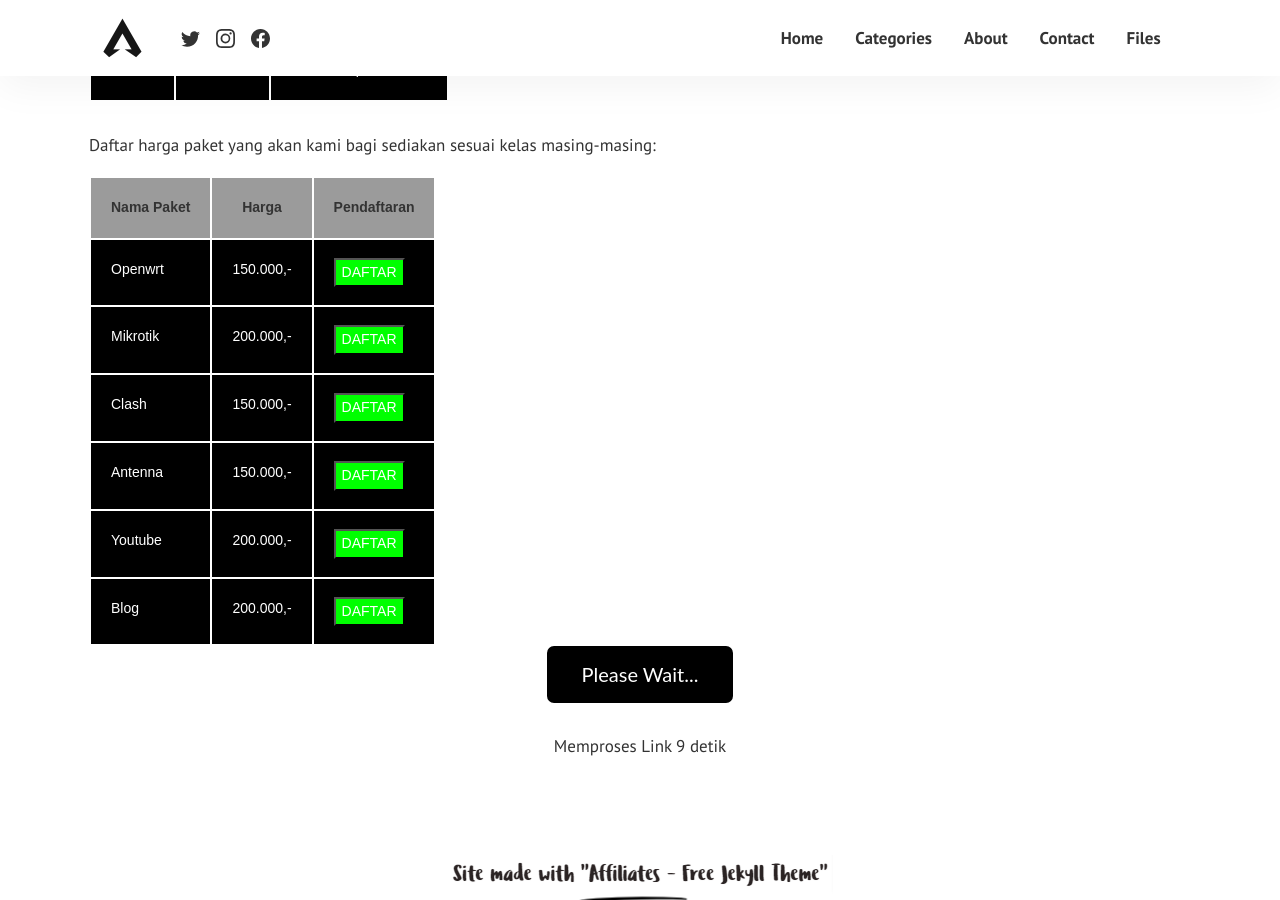
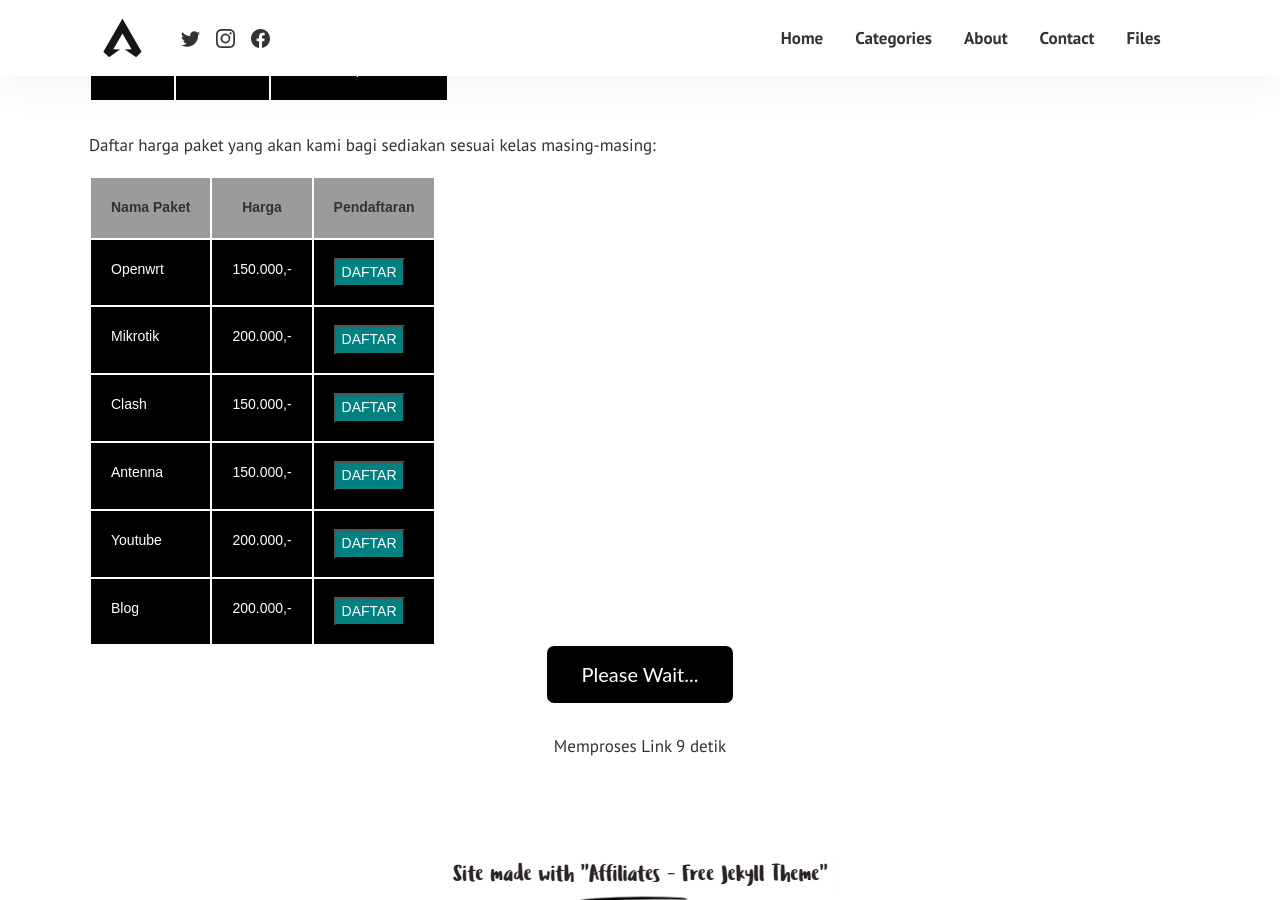
Before and after one commit to mwnsofficial/idtechannel, a Jekyll site: the page built from pages/download/idtechannel-v1.md, in a window 1280 px wide and 900 px high, scrolled down 1645 px. Built offline with Jekyll 4.4.1, drawn with Linux system fonts in a browser that asks for light colours; comment, search, counter and statistics services are not loaded.

Commit message:
Update safelink.html

```diff
--- a/_layouts/safelink.html
+++ b/_layouts/safelink.html
@@ -279,32 +279,32 @@
   <tr>
     <td class="tg-7k2u"><span style="color:#FFF">Openwrt</span></td>
     <td class="tg-7k2u"><span style="color:#FFF">150.000,-</span></td>
-    <td class="tg-7k2u"><span><button onclick="daftarlink('')" style="background:lime;color:white">DAFTAR</button></span></td>
+    <td class="tg-7k2u"><span><button onclick="daftarlink('')" style="background:teal;color:white">DAFTAR</button></span></td>
   </tr>
   <tr>
     <td class="tg-7k2u"><span style="color:#FFF">Mikrotik</span></td>
     <td class="tg-7k2u"><span style="color:#FFF">200.000,-</span></td>
-    <td class="tg-7k2u"><span><button onclick="daftarlink('')" style="background:lime;color:white">DAFTAR</button></span></td>
+    <td class="tg-7k2u"><span><button onclick="daftarlink('')" style="background:teal;color:white">DAFTAR</button></span></td>
   </tr>
   <tr>
     <td class="tg-7k2u"><span style="color:#FFF">Clash</span></td>
     <td class="tg-7k2u"><span style="color:#FFF">150.000,-</span></td>
-    <td class="tg-7k2u"><span><button onclick="daftarlink('')" style="background:lime;color:white">DAFTAR</button></span></td>
+    <td class="tg-7k2u"><span><button onclick="daftarlink('')" style="background:teal;color:white">DAFTAR</button></span></td>
   </tr>
   <tr>
     <td class="tg-7k2u"><span style="color:#FFF">Antenna</span></td>
     <td class="tg-7k2u"><span style="color:#FFF">150.000,-</span></td>
-    <td class="tg-7k2u"><span><button onclick="daftarlink('')" style="background:lime;color:white">DAFTAR</button></span></td>
+    <td class="tg-7k2u"><span><button onclick="daftarlink('')" style="background:teal;color:white">DAFTAR</button></span></td>
   </tr>
   <tr>
     <td class="tg-7k2u"><span style="color:#FFF">Youtube</span></td>
     <td class="tg-7k2u"><span style="color:#FFF">200.000,-</span></td>
-    <td class="tg-7k2u"><span><button onclick="daftarlink('')" style="background:lime;color:white">DAFTAR</button></span></td>
+    <td class="tg-7k2u"><span><button onclick="daftarlink('')" style="background:teal;color:white">DAFTAR</button></span></td>
   </tr>
   <tr>
     <td class="tg-7k2u"><span style="color:#FFF">Blog</span></td>
     <td class="tg-7k2u"><span style="color:#FFF">200.000,-</span></td>
-    <td class="tg-7k2u"><span><button onclick="daftarlink('')" style="background:lime;color:white">DAFTAR</button></span></td>
+    <td class="tg-7k2u"><span><button onclick="daftarlink('')" style="background:teal;color:white">DAFTAR</button></span></td>
   </tr>
 </tbody>
 </table>
```
